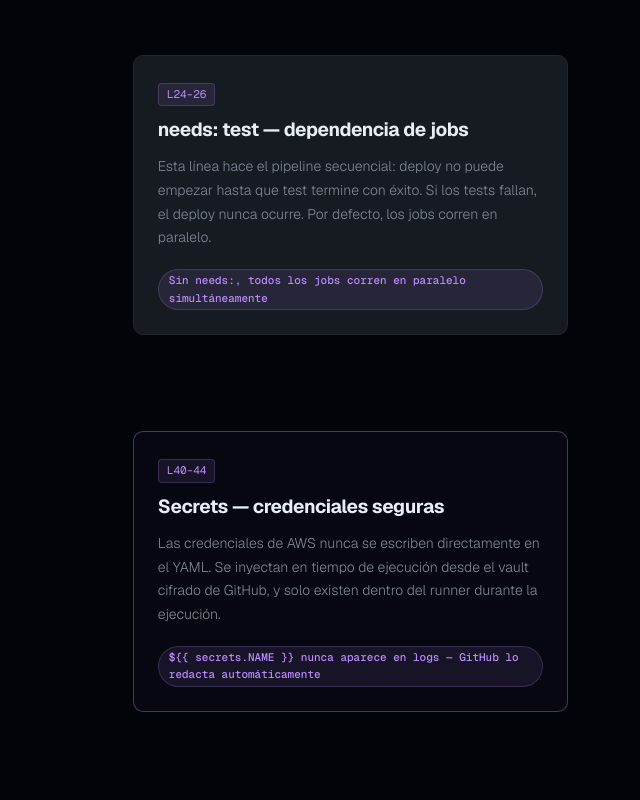
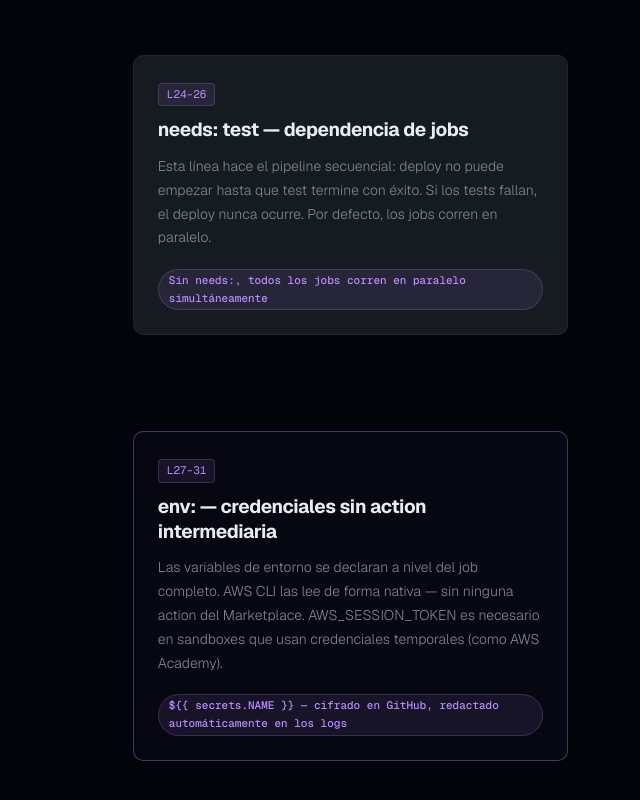
Before and after one commit to Melo088/github-actions-showcase, a React (Vite) app: page / in a window 1280 px wide. Shown: the part 2987-3787 px from the top of the page, without its empty margins (640-1280 px from the left). Built offline with nearby package versions, Linux system fonts and the light colour scheme.

Commit message:
fix: update setup script and sync Yaml section with real workflow

```diff
--- a/src/sections/Yaml.jsx
+++ b/src/sections/Yaml.jsx
@@ -33,6 +33,11 @@ jobs:
     needs: test
     runs-on: ubuntu-latest
     if: github.ref == 'refs/heads/main' && github.event_name == 'push'
+    env:
+      AWS_ACCESS_KEY_ID: \${{ secrets.AWS_ACCESS_KEY_ID }}
+      AWS_SECRET_ACCESS_KEY: \${{ secrets.AWS_SECRET_ACCESS_KEY }}
+      AWS_SESSION_TOKEN: \${{ secrets.AWS_SESSION_TOKEN }}
+      AWS_DEFAULT_REGION: \${{ secrets.AWS_REGION }}
     steps:
       - uses: actions/checkout@v4
       - uses: actions/setup-node@v4
@@ -43,12 +48,6 @@ jobs:
         run: npm ci
       - name: Build
         run: npm run build
-      - name: Configure AWS credentials
-        uses: aws-actions/configure-aws-credentials@v4
-        with:
-          aws-access-key-id: \${{ secrets.AWS_ACCESS_KEY_ID }}
-          aws-secret-access-key: \${{ secrets.AWS_SECRET_ACCESS_KEY }}
-          aws-region: \${{ secrets.AWS_REGION }}
       - name: Sync to S3
         run: aws s3 sync ./dist s3://\${{ secrets.S3_BUCKET_NAME }} --delete
       - name: Invalidate CloudFront cache
@@ -84,11 +83,11 @@ const ANNOTATIONS = [
   },
   {
     id: 'secrets',
-    lineLabel: 'L40–44',
-    lines: [40, 41, 42, 43, 44],
-    title: 'Secrets — credenciales seguras',
-    body: 'Las credenciales de AWS nunca se escriben directamente en el YAML. Se inyectan en tiempo de ejecución desde el vault cifrado de GitHub, y solo existen dentro del runner durante la ejecución.',
-    tip: '${{ secrets.NAME }} nunca aparece en logs — GitHub lo redacta automáticamente',
+    lineLabel: 'L27–31',
+    lines: [27, 28, 29, 30, 31],
+    title: 'env: — credenciales sin action intermediaria',
+    body: 'Las variables de entorno se declaran a nivel del job completo. AWS CLI las lee de forma nativa — sin ninguna action del Marketplace. AWS_SESSION_TOKEN es necesario en sandboxes que usan credenciales temporales (como AWS Academy).',
+    tip: '${{ secrets.NAME }} — cifrado en GitHub, redactado automáticamente en los logs',
   },
 ]
 
```
Also changed, not shown: 1 other file (tests, documents, lock files or other folders).
